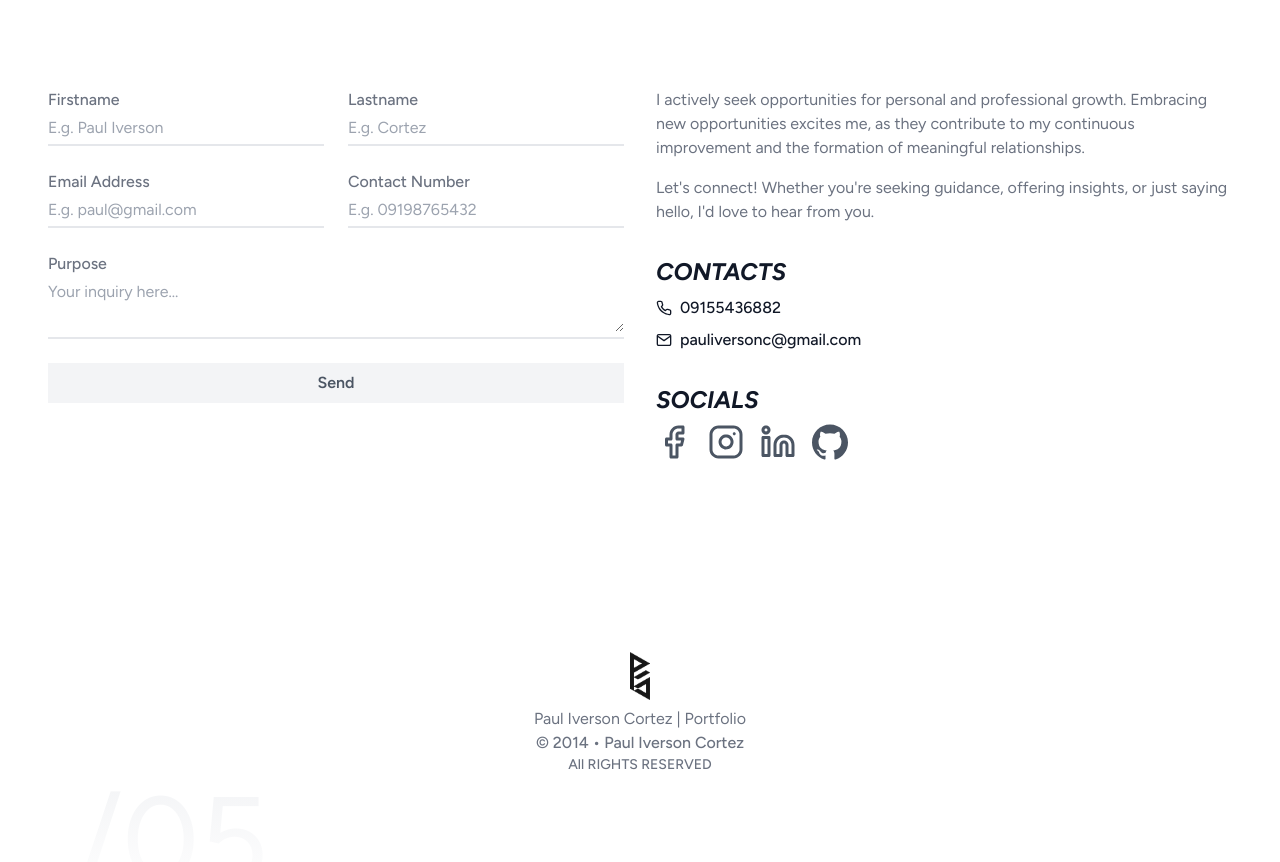
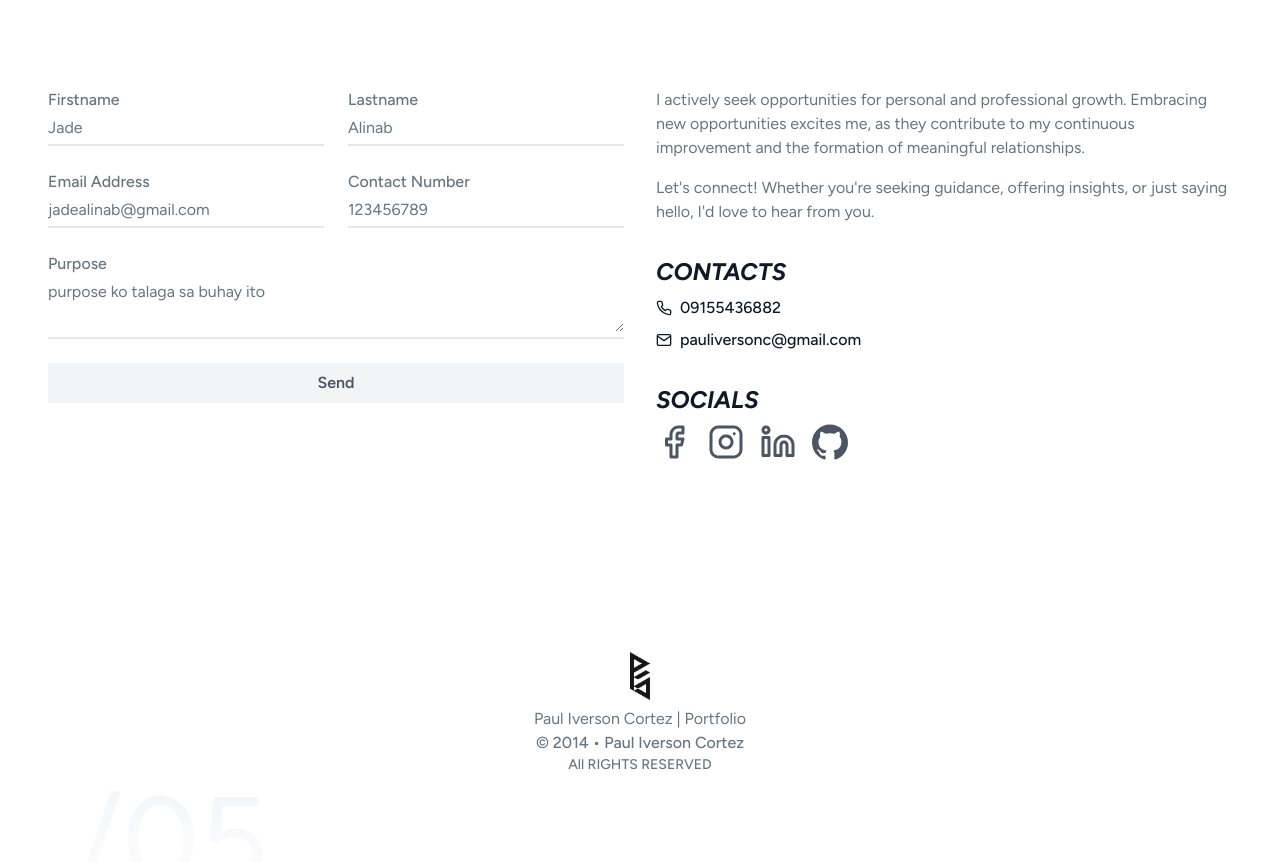
Before and after one commit to pauliversonc/pauliversonc, a Vue app: page / in a window 1280 px wide. Shown: the part 5009-5871 px from the top of the page. Built offline with nearby package versions, Linux system fonts and the light colour scheme.

Commit message:
add send email

```diff
--- a/package.json
+++ b/package.json
@@ -10,6 +10,7 @@
   },
   "dependencies": {
     "@vueuse/core": "^10.7.2",
+    "emailjs-com": "^3.2.0",
     "vue": "^3.3.11"
   },
   "devDependencies": {
--- a/src/components/layout/TheContacts.vue
+++ b/src/components/layout/TheContacts.vue
@@ -3,7 +3,7 @@
 
 
 <!-- FORM INPUT (LEFT)-->
-<form action="#" class="container grid gap-6 lg:grid-cols-2  lg:self-start">
+<form action="#" @submit.prevent="submitForm" class="container grid gap-6 lg:grid-cols-2  lg:self-start" ref="form">
 
   <div class="relative
   before:ease-out
@@ -19,7 +19,7 @@
   before:hover:w-full
   ">
     <label class="pb-6 font-medium"  for="firstname">Firstname</label>
-    <input class="py-1 w-full focus:outline-none border-b-2 border-gray-200 dark:border-dmBlackTint2 dark:bg-dmBlack dark:placeholder-dmBlackTint2" type="text" placeholder="E.g. Paul Iverson" name="firstname" id="firstname"   autocomplete="on">
+    <input class="py-1 w-full focus:outline-none border-b-2 border-gray-200 dark:border-dmBlackTint2 dark:bg-dmBlack dark:placeholder-dmBlackTint2" type="text" placeholder="E.g. Paul Iverson" v-model="form.firstname" name="firstname" id="firstname"   autocomplete="on">
   </div>
 
   <div class="relative
@@ -36,7 +36,7 @@
   before:hover:w-full
   ">
     <label class="pb-6 font-medium"  for="lastname">Lastname</label>
-    <input class="py-1 w-full focus:outline-none border-b-2 border-gray-200 dark:border-dmBlackTint2 dark:bg-dmBlack dark:placeholder-dmBlackTint2" type="text" placeholder="E.g. Cortez" name="lastname" id="lastname"   autocomplete="on">
+    <input class="py-1 w-full focus:outline-none border-b-2 border-gray-200 dark:border-dmBlackTint2 dark:bg-dmBlack dark:placeholder-dmBlackTint2" type="text" placeholder="E.g. Cortez" v-model="form.lastname" name="lastname" id="lastname"   autocomplete="on">
   </div>
 
   <div class="relative
@@ -53,7 +53,7 @@
   before:hover:w-full
   ">
     <label class="pb-6 font-medium" for="email">Email Address</label>
-    <input class="py-1 w-full focus:outline-none border-b-2 border-gray-200 dark:border-dmBlackTint2 dark:bg-dmBlack dark:placeholder-dmBlackTint2" type="text" placeholder="E.g. paul@gmail.com" name="email" id="email"  autocomplete="on">
+    <input class="py-1 w-full focus:outline-none border-b-2 border-gray-200 dark:border-dmBlackTint2 dark:bg-dmBlack dark:placeholder-dmBlackTint2" type="text" placeholder="E.g. paul@gmail.com" v-model="form.email" name="email" id="email"  autocomplete="on">
   </div>
 
   <div class="relative
@@ -70,7 +70,7 @@
   before:hover:w-full
   ">
     <label class="pb-6 font-medium" for="contact">Contact Number</label>
-    <input class="py-1 w-full focus:outline-none border-b-2 border-gray-200 dark:border-dmBlackTint2 dark:bg-dmBlack dark:placeholder-dmBlackTint2" type="text" placeholder="E.g. 09198765432" name="contact" id="contact">
+    <input class="py-1 w-full focus:outline-none border-b-2 border-gray-200 dark:border-dmBlackTint2 dark:bg-dmBlack dark:placeholder-dmBlackTint2" type="text" placeholder="E.g. 09198765432" v-model="form.contact" name="contact" id="contact">
   </div>
 
   <div class="col-span-full relative
@@ -100,7 +100,7 @@
   before:z-40
   ">
     <label class="pb-6 font-medium"  for="purpose">Purpose</label>
-    <textarea placeholder="Your inquiry here..." class="w-full focus:outline-none py-1 dark:bg-dmBlack dark:placeholder-dmBlackTint2" name="purpose" id="purpose" rows="2" ></textarea>
+    <textarea placeholder="Your inquiry here..." class="w-full focus:outline-none py-1 dark:bg-dmBlack dark:placeholder-dmBlackTint2" name="purpose" id="purpose" rows="2" v-model="form.purpose" ></textarea>
   </div>
 
 
@@ -154,8 +154,42 @@
 </section>
 </template>
 <script>
+import emailjs from 'emailjs-com';
 export default {
   name: 'PauliversoncTheContacts',
+  data(){
+    return {
+      form: {
+        firstname:'Jade',
+        lastname:'Alinab',
+        email:'jadealinab@gmail.com',
+        contact:'123456789',
+        purpose:'purpose ko talaga sa buhay ito',
+
+      }
+    };
+  },
+  methods: {
+    submitForm(){
+      const form = this.$refs.form;
+        emailjs.sendForm('service_laz5zne', 'template_kwlkq3b', form, '0Wfiv9HDUBHIc-2NH')
+        .then((result) => {
+            console.log('SUCCESS!', result.text);
+
+
+
+
+
+
+          }, (error) => {
+            // Hide loading state
+
+
+            console.error(error)
+
+        });
+    },
+  },
 }
 </script>
 <style scoped>
```
Also changed, not shown: 1 other file (tests, documents, lock files or other folders).
